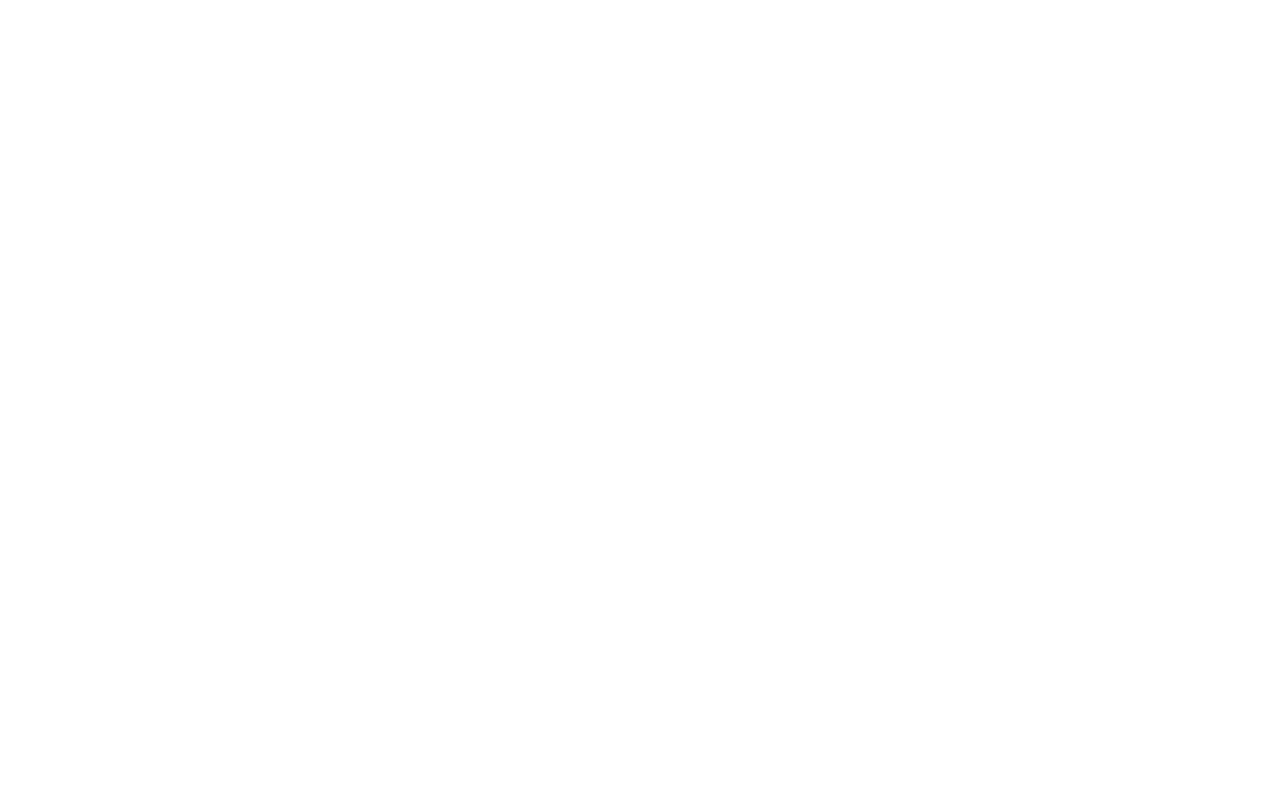
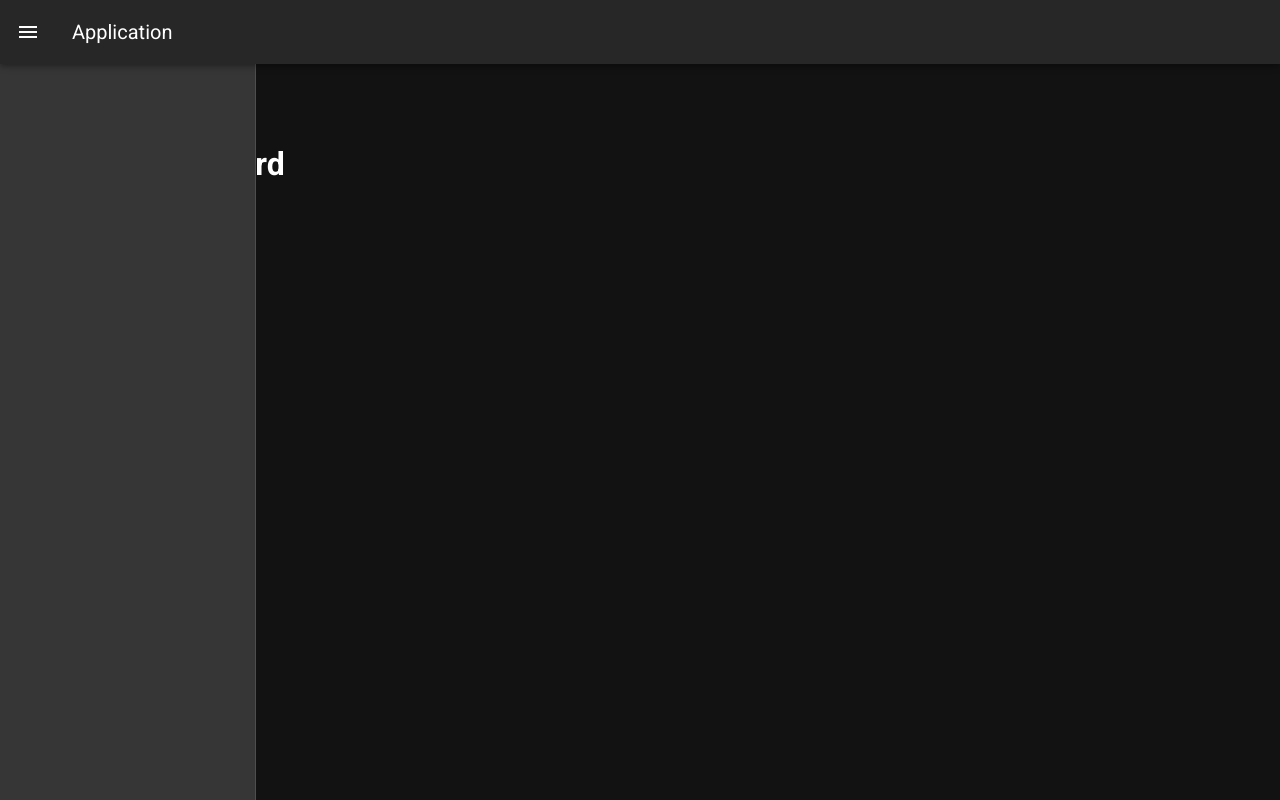
Before and after one commit to Kasparsu/kta19nuxt, a Nuxt app: page /cats/1 in a window 1280 px wide. Before the commit this address had no page. Built offline with nearby package versions, Linux system fonts and the light colour scheme.

Commit message:
add vuetify layout

```diff
--- a/layouts/default.vue
+++ b/layouts/default.vue
@@ -1,9 +1,35 @@
 <template>
-        <nuxt />
+  <v-app id="inspire">
+   <v-app-bar app clipped-left>
+      <v-app-bar-nav-icon @click="drawer = !drawer"></v-app-bar-nav-icon>
+
+      <v-toolbar-title>Application</v-toolbar-title>
+    </v-app-bar>
+
+    <v-navigation-drawer
+      v-model="drawer"
+      fixed
+      clipped
+    >
+      <!--  -->
+    </v-navigation-drawer>
+    <v-main>
+      <v-content>
+        <v-container>
+          <nuxt />
+        </v-container>
+      </v-content>
+    </v-main>
+  </v-app>
+
 </template>
 
 <script>
 export default {
-
+  data(){
+    return {
+      drawer: true
+    }
+  }
 }
 </script>
--- /dev/null
+++ b/pages/cats/_id.vue
@@ -0,0 +1,16 @@
+<template>
+  <h1>This is wildcard</h1>
+</template>
+
+<script>
+    export default {
+      validate({ params }) {
+        // Must be a number
+        return /^\d+$/.test(params.id)
+      }
+    }
+</script>
+
+<style scoped>
+
+</style>
--- a/pages/index.vue
+++ b/pages/index.vue
@@ -1,5 +1,5 @@
 <template>
-  <h1>Index page</h1>
+  <h1>Hello</h1>
 </template>
 
 <script>
```
